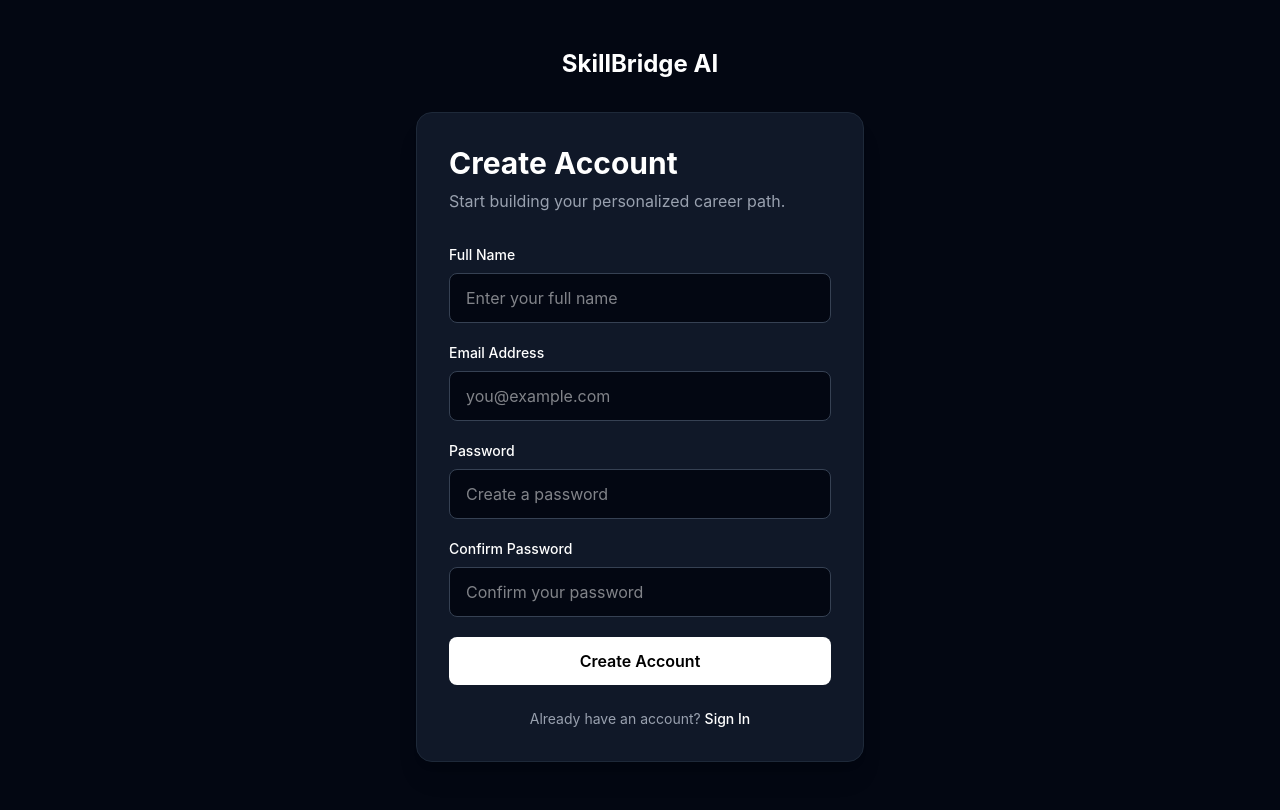
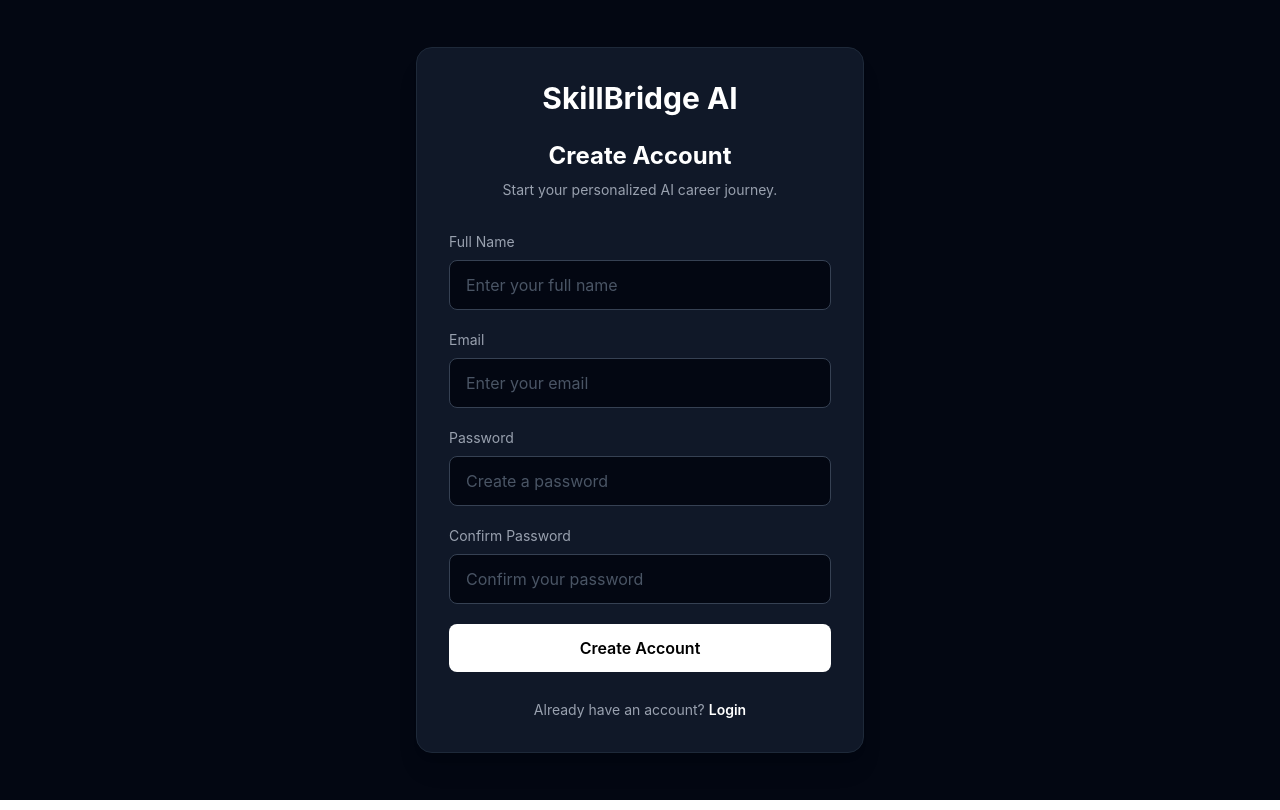
Before and after one commit to hardikgarg30/SkillBridge-AI, a React (Vite) app in the folder client/: page /register in a window 1280 px wide. Built offline with nearby package versions, Linux system fonts and the light colour scheme; no server answers.

Commit message:
Fix register API for local and production

```diff
--- a/client/src/pages/Register.jsx
+++ b/client/src/pages/Register.jsx
@@ -1,7 +1,9 @@
 import { useState } from "react";
 import { Link, useNavigate } from "react-router-dom";
 
-const API_URL = "http://127.0.0.1:8000";
+const API_URL =
+  import.meta.env.VITE_API_URL ||
+  "http://127.0.0.1:8000";
 
 function Register() {
   const navigate = useNavigate();
@@ -36,13 +38,25 @@ function Register() {
       return;
     }
 
+    if (password.length < 6) {
+      setError(
+        "Password must be at least 6 characters long."
+      );
+      return;
+    }
+
     if (password !== confirmPassword) {
       setError("Passwords do not match.");
       return;
     }
 
-    if (new TextEncoder().encode(password).length > 72) {
-      setError("Password must be 72 bytes or less.");
+    const passwordBytes =
+      new TextEncoder().encode(password).length;
+
+    if (passwordBytes > 72) {
+      setError(
+        "Password must be 72 bytes or less."
+      );
       return;
     }
 
@@ -50,7 +64,7 @@ function Register() {
 
     try {
       console.log(
-        "Sending registration request to:",
+        "Register API:",
         `${API_URL}/api/auth/register`
       );
 
@@ -69,27 +83,32 @@ function Register() {
         }
       );
 
-      const result =
-        await response.json().catch(() => null);
+      const result = await response
+        .json()
+        .catch(() => null);
 
       console.log(
-        "Registration response:",
+        "Register response:",
         result
       );
 
       if (!response.ok || !result?.success) {
-        setError(
+        throw new Error(
           result?.message ||
             result?.detail ||
             result?.error ||
             "Unable to create account."
         );
-        return;
       }
 
       setSuccess(
         "Account created successfully. Redirecting to login..."
       );
+
+      setFullName("");
+      setEmail("");
+      setPassword("");
+      setConfirmPassword("");
 
       setTimeout(() => {
         navigate("/login");
@@ -101,7 +120,8 @@ function Register() {
       );
 
       setError(
-        "Unable to connect to server. Please make sure the backend is running on port 8000."
+        error?.message ||
+          "Unable to connect to server. Please try again."
       );
     } finally {
       setLoading(false);
@@ -109,43 +129,45 @@ function Register() {
   };
 
   return (
-    <div className="min-h-screen bg-gray-950 text-white">
-      <div className="flex min-h-screen items-center justify-center px-6 py-12">
-        <div className="w-full max-w-md">
+    <div className="min-h-screen bg-gray-950 px-6 py-10 text-white">
+      <div className="mx-auto flex min-h-[90vh] max-w-md items-center justify-center">
+        <div className="w-full rounded-2xl border border-gray-800 bg-gray-900 p-8 shadow-xl">
+
+          <div className="mb-8 text-center">
             <Link
               to="/"
-            className="mb-8 block text-center text-2xl font-bold"
+              className="text-3xl font-bold"
             >
               SkillBridge AI
             </Link>
 
-          <div className="rounded-2xl border border-gray-800 bg-gray-900 p-8 shadow-xl">
-            <h1 className="text-3xl font-bold">
+            <h1 className="mt-6 text-2xl font-bold">
               Create Account
             </h1>
 
-            <p className="mt-2 text-gray-400">
-              Start building your personalized career path.
+            <p className="mt-2 text-sm text-gray-400">
+              Start your personalized AI career journey.
             </p>
+          </div>
 
           {error && (
-              <div className="mt-6 rounded-lg border border-red-800 bg-red-950 px-4 py-3 text-sm text-red-300">
+            <div className="mb-5 rounded-lg border border-red-800 bg-red-950 px-4 py-3 text-sm text-red-300">
               {error}
             </div>
           )}
 
           {success && (
-              <div className="mt-6 rounded-lg border border-green-800 bg-green-950 px-4 py-3 text-sm text-green-300">
+            <div className="mb-5 rounded-lg border border-green-800 bg-green-950 px-4 py-3 text-sm text-green-300">
               {success}
             </div>
           )}
 
           <form
             onSubmit={handleRegister}
-              className="mt-8 space-y-5"
+            className="space-y-5"
           >
             <div>
-                <label className="mb-2 block text-sm font-medium">
+              <label className="mb-2 block text-sm text-gray-400">
                 Full Name
               </label>
 
@@ -156,14 +178,15 @@ function Register() {
                   setFullName(e.target.value)
                 }
                 placeholder="Enter your full name"
+                autoComplete="name"
                 required
-                  className="w-full rounded-lg border border-gray-700 bg-gray-950 px-4 py-3 text-white outline-none transition focus:border-white"
+                className="w-full rounded-lg border border-gray-700 bg-gray-950 px-4 py-3 text-white outline-none transition placeholder:text-gray-600 focus:border-gray-500"
               />
             </div>
 
             <div>
-                <label className="mb-2 block text-sm font-medium">
-                  Email Address
+              <label className="mb-2 block text-sm text-gray-400">
+                Email
               </label>
 
               <input
@@ -172,14 +195,15 @@ function Register() {
                 onChange={(e) =>
                   setEmail(e.target.value)
                 }
-                  placeholder="you@example.com"
+                placeholder="Enter your email"
+                autoComplete="email"
                 required
-                  className="w-full rounded-lg border border-gray-700 bg-gray-950 px-4 py-3 text-white outline-none transition focus:border-white"
+                className="w-full rounded-lg border border-gray-700 bg-gray-950 px-4 py-3 text-white outline-none transition placeholder:text-gray-600 focus:border-gray-500"
               />
             </div>
 
             <div>
-                <label className="mb-2 block text-sm font-medium">
+              <label className="mb-2 block text-sm text-gray-400">
                 Password
               </label>
 
@@ -190,13 +214,14 @@ function Register() {
                   setPassword(e.target.value)
                 }
                 placeholder="Create a password"
+                autoComplete="new-password"
                 required
-                  className="w-full rounded-lg border border-gray-700 bg-gray-950 px-4 py-3 text-white outline-none transition focus:border-white"
+                className="w-full rounded-lg border border-gray-700 bg-gray-950 px-4 py-3 text-white outline-none transition placeholder:text-gray-600 focus:border-gray-500"
               />
             </div>
 
             <div>
-                <label className="mb-2 block text-sm font-medium">
+              <label className="mb-2 block text-sm text-gray-400">
                 Confirm Password
               </label>
 
@@ -204,18 +229,21 @@ function Register() {
                 type="password"
                 value={confirmPassword}
                 onChange={(e) =>
-                    setConfirmPassword(e.target.value)
+                  setConfirmPassword(
+                    e.target.value
+                  )
                 }
                 placeholder="Confirm your password"
+                autoComplete="new-password"
                 required
-                  className="w-full rounded-lg border border-gray-700 bg-gray-950 px-4 py-3 text-white outline-none transition focus:border-white"
+                className="w-full rounded-lg border border-gray-700 bg-gray-950 px-4 py-3 text-white outline-none transition placeholder:text-gray-600 focus:border-gray-500"
               />
             </div>
 
             <button
               type="submit"
               disabled={loading}
-                className="w-full rounded-lg bg-white py-3 font-semibold text-black transition hover:bg-gray-200 disabled:cursor-not-allowed disabled:opacity-50"
+              className="w-full rounded-lg bg-white px-5 py-3 font-semibold text-black transition hover:bg-gray-200 disabled:cursor-not-allowed disabled:opacity-50"
             >
               {loading
                 ? "Creating Account..."
@@ -223,15 +251,14 @@ function Register() {
             </button>
           </form>
 
-            <p className="mt-6 text-center text-sm text-gray-400">
+          <div className="mt-7 text-center text-sm text-gray-400">
             Already have an account?{" "}
             <Link
               to="/login"
-                className="font-medium text-white hover:underline"
+              className="font-semibold text-white hover:underline"
             >
-                Sign In
+              Login
             </Link>
-            </p>
           </div>
         </div>
       </div>
```
Lines whose indentation alone changed are shown as unchanged.
